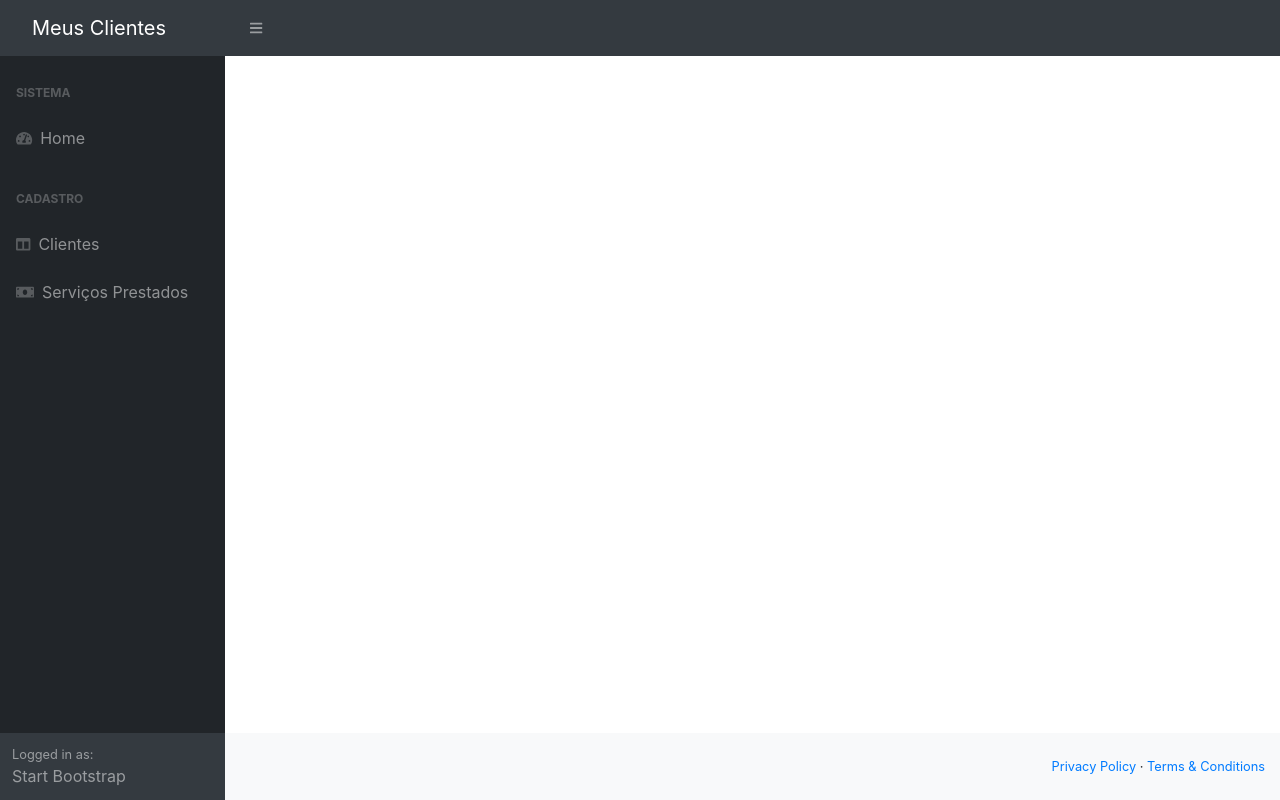
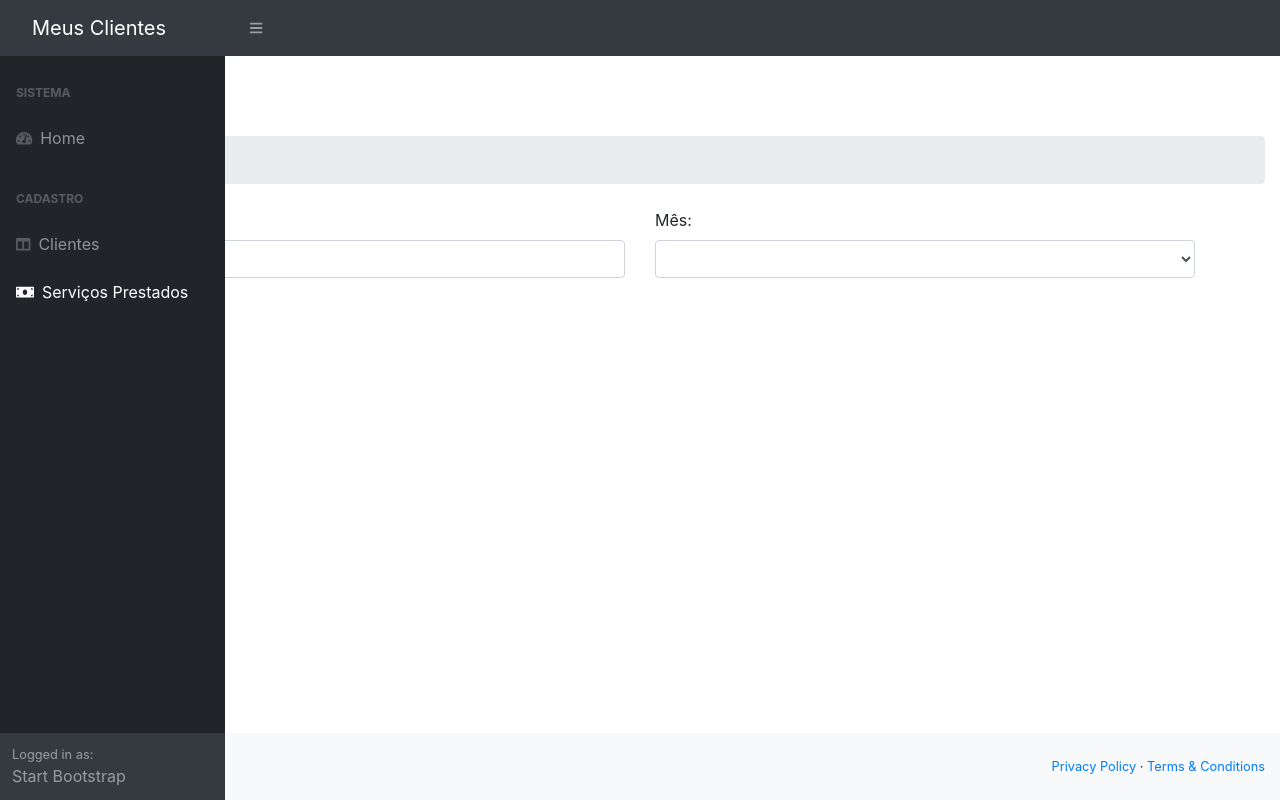
Before and after one commit to bruno-lk/Sistema-de-Vendas-Angular-Spring-Boot, an Angular app in the folder clientes-app/: page /render-service-list in a window 1280 px wide. Built offline with nearby package versions, Linux system fonts and the light colour scheme.

Commit message:
Render service list search

```diff
--- a/clientes-app/src/app/render-service.service.ts
+++ b/clientes-app/src/app/render-service.service.ts
@@ -1,7 +1,8 @@
-import { HttpClient } from '@angular/common/http';
+import { HttpClient, HttpParams } from '@angular/common/http';
 import { Injectable } from '@angular/core';
 import { Observable } from 'rxjs';
 import { environment } from 'src/environments/environment';
+import { RenderServiceSearch } from './render-service/render-service-list/RenderServiceSearch';
 import { RenderService } from './render-service/RenderService';
 
 @Injectable({
@@ -18,4 +19,15 @@ export class RenderServiceService {
   save(renderService: RenderService):Observable<RenderService>{
     return this.http.post<RenderService>(this.apiURL,renderService)
   }
+
+  search(name:string, month:number) : Observable<RenderServiceSearch[]> {
+    const httpParams = new HttpParams()
+      .set("name", name)
+      .set("month", month.toString())
+    const url = this.apiURL + "?" + httpParams.toString()
+
+    console.log(url)
+
+    return this.http.get<any>(url)
+  }
 }
--- /dev/null
+++ b/clientes-app/src/app/render-service/render-service-list/RenderServiceSearch.ts
@@ -0,0 +1,9 @@
+import { Client } from 'src/app/clients/clients';
+
+export class RenderServiceSearch {
+
+  description:string;
+  value:number;
+  date:string;
+  client:Client
+}
--- a/clientes-app/src/app/render-service/render-service-list/render-service-list.component.html
+++ b/clientes-app/src/app/render-service/render-service-list/render-service-list.component.html
@@ -1 +1,33 @@
-<p>render-service-list works!</p>
+<h1 class="mt-4">CLIENTES</h1>
+<ol class="breadcrumb mb-4">
+  <li class="breadcrumb-item active">Consulta</li>
+</ol>
+
+<div class="container">
+  <form #searchForm="ngForm" (submit)="search()">
+    <div class="row">
+      <div class="col-md-6">
+        <label for="inputName">Nome do cliente:</label>
+        <input type="text" class="form-control" name="name" id="inputName" [(ngModel)]="name">
+      </div>
+
+      <div class="col-md-6">
+        <label for="selectMonth">Mês:</label>
+        <select [(ngModel)]="month" class="form-control" name="month" id="selectMonth">
+          <option value="">Selecionar...</option>
+          <option *ngFor="let month of months" [value]="month">
+            {{month}}
+          </option>
+        </select>
+      </div>
+    </div>
+    <br>
+
+    <div class="row">
+      <div class="col-md-3"><button type="submit" class="btn btn-primary">
+        <i class="fa fa-search"></i>
+        Pesquisar
+      </button></div>
+    </div>
+  </form>
+</div>
--- a/clientes-app/src/app/render-service/render-service-list/render-service-list.component.ts
+++ b/clientes-app/src/app/render-service/render-service-list/render-service-list.component.ts
@@ -1,4 +1,6 @@
 import { Component, OnInit } from '@angular/core';
+import { RenderServiceService } from 'src/app/render-service.service';
+import { RenderServiceSearch } from './RenderServiceSearch';
 
 @Component({
   selector: 'app-render-service-list',
@@ -7,9 +9,22 @@ import { Component, OnInit } from '@angular/core';
 })
 export class RenderServiceListComponent implements OnInit {
 
-  constructor() { }
+  name:string
+  month:number
+  months:number[]
+  list:RenderServiceSearch[];
+
+  constructor(
+    private service: RenderServiceService
+  ) {
+    this.months = [1,2,3,4,5,6,7,8,9,10,11,12]
+   }
 
   ngOnInit(): void {
   }
 
+  search(){
+    this.service.search(this.name, this.month)
+  }
+
 }
--- a/clientes-app/src/app/template/sidebar/sidebar.component.html
+++ b/clientes-app/src/app/template/sidebar/sidebar.component.html
@@ -20,7 +20,7 @@
           Clientes
         </a>
 
-        <a class="nav-link collapsed" routerLink="/render-service-form"
+        <a class="nav-link collapsed" routerLink="/render-service-list"
           data-toggle="collapse" data-target="#collapseLayouts"
           aria-expanded="false" aria-controls="collapseLayouts">
           <div class="sb-nav-link-icon">
```
